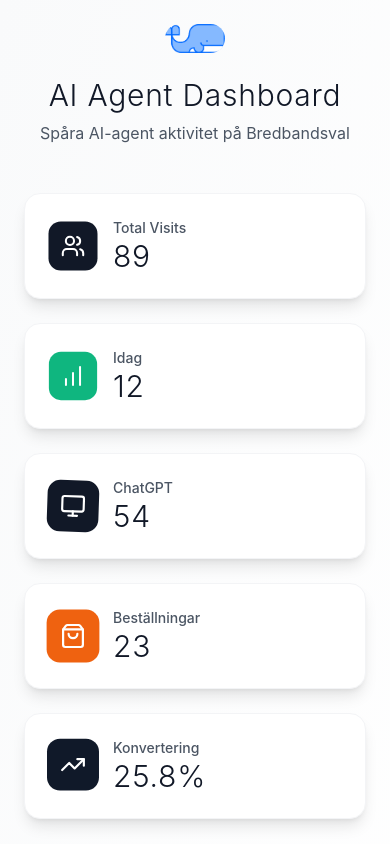
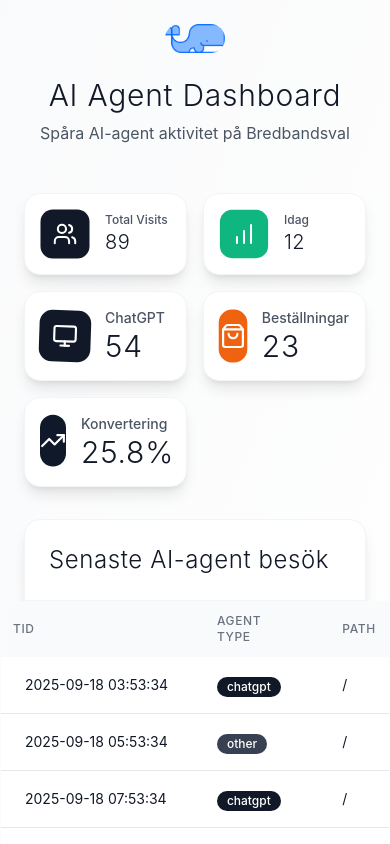
Before and after one commit to chgenberg/bredbandsval, a Next.js app: page /admin/ai-agents in a window 390 px wide. Shown: the top 844 px of the page. Built offline with nearby package versions, Linux system fonts and the light colour scheme.

Commit message:
feat(mobile): optimize admin dashboards for mobile with responsive grid, smaller padding, responsive text sizes, and horizontal scroll for tables

```diff
--- a/app/admin/ai-agents/page.tsx
+++ b/app/admin/ai-agents/page.tsx
@@ -93,12 +93,12 @@
         </div>
 
         {/* Stats Cards */}
-        <div className="grid grid-cols-1 md:grid-cols-2 lg:grid-cols-5 gap-6 mb-8">
+        <div className="grid grid-cols-2 md:grid-cols-3 lg:grid-cols-5 gap-4 md:gap-6 mb-8">
           <motion.div
             initial={{ opacity: 0, y: 20 }}
             animate={{ opacity: 1, y: 0 }}
             whileHover={{ scale: 1.02 }}
-            className="bg-white rounded-2xl p-6 shadow-lg border border-gray-100 hover:shadow-xl transition-all"
+            className="bg-white rounded-2xl p-4 md:p-6 shadow-lg border border-gray-100 hover:shadow-xl transition-all"
           >
             <div className="flex items-center gap-4">
               <motion.div
@@ -112,8 +112,8 @@
                 <Users className="w-6 h-6 text-white" />
               </motion.div>
               <div>
-                <p className="text-sm font-medium text-gray-600">Total Visits</p>
-                <p className="text-3xl font-light text-gray-900 tracking-wide">{stats.total_visits}</p>
+                <p className="text-xs md:text-sm font-medium text-gray-600">Total Visits</p>
+                <p className="text-xl md:text-3xl font-light text-gray-900 tracking-wide">{stats.total_visits}</p>
               </div>
             </div>
           </motion.div>
@@ -123,7 +123,7 @@
             animate={{ opacity: 1, y: 0 }}
             transition={{ delay: 0.1 }}
             whileHover={{ scale: 1.02 }}
-            className="bg-white rounded-2xl p-6 shadow-lg border border-gray-100 hover:shadow-xl transition-all"
+            className="bg-white rounded-2xl p-4 md:p-6 shadow-lg border border-gray-100 hover:shadow-xl transition-all"
           >
             <div className="flex items-center gap-4">
               <motion.div
@@ -137,8 +137,8 @@
                 <BarChart className="w-6 h-6 text-white" />
               </motion.div>
               <div>
-                <p className="text-sm font-medium text-gray-600">Idag</p>
-                <p className="text-3xl font-light text-gray-900 tracking-wide">{stats.today_visits}</p>
+                <p className="text-xs md:text-sm font-medium text-gray-600">Idag</p>
+                <p className="text-xl md:text-3xl font-light text-gray-900 tracking-wide">{stats.today_visits}</p>
               </div>
             </div>
           </motion.div>
@@ -148,7 +148,7 @@
             animate={{ opacity: 1, y: 0 }}
             transition={{ delay: 0.2 }}
             whileHover={{ scale: 1.02 }}
-            className="bg-white rounded-2xl p-6 shadow-lg border border-gray-100 hover:shadow-xl transition-all"
+            className="bg-white rounded-2xl p-4 md:p-6 shadow-lg border border-gray-100 hover:shadow-xl transition-all"
           >
             <div className="flex items-center gap-4">
               <motion.div
@@ -173,7 +173,7 @@
             animate={{ opacity: 1, y: 0 }}
             transition={{ delay: 0.3 }}
             whileHover={{ scale: 1.02 }}
-            className="bg-white rounded-2xl p-6 shadow-lg border border-gray-100 hover:shadow-xl transition-all"
+            className="bg-white rounded-2xl p-4 md:p-6 shadow-lg border border-gray-100 hover:shadow-xl transition-all"
           >
             <div className="flex items-center gap-4">
               <motion.div
@@ -198,7 +198,7 @@
             animate={{ opacity: 1, y: 0 }}
             transition={{ delay: 0.4 }}
             whileHover={{ scale: 1.02 }}
-            className="bg-white rounded-2xl p-6 shadow-lg border border-gray-100 hover:shadow-xl transition-all"
+            className="bg-white rounded-2xl p-4 md:p-6 shadow-lg border border-gray-100 hover:shadow-xl transition-all"
           >
             <div className="flex items-center gap-4">
               <motion.div
@@ -230,12 +230,12 @@
             <h2 className="text-2xl font-light text-gray-900 tracking-wide">Senaste AI-agent besök</h2>
           </div>
 
-          <div className="overflow-x-auto">
-            <table className="w-full">
+          <div className="overflow-x-auto -mx-6 md:mx-0">
+            <table className="w-full min-w-[640px]">
               <thead className="bg-gray-50">
                 <tr>
-                  <th className="px-6 py-3 text-left text-xs font-medium text-gray-500 uppercase tracking-wider">
-                    Time
+                  <th className="px-3 md:px-6 py-3 text-left text-xs font-medium text-gray-500 uppercase tracking-wider">
+                    Tid
                   </th>
                   <th className="px-6 py-3 text-left text-xs font-medium text-gray-500 uppercase tracking-wider">
                     Agent Type
--- a/app/admin/ai-analytics/page.tsx
+++ b/app/admin/ai-analytics/page.tsx
@@ -105,12 +105,12 @@
         </div>
 
         {/* Summary Stats */}
-        <div className="grid grid-cols-1 md:grid-cols-2 lg:grid-cols-4 gap-6 mb-8">
+        <div className="grid grid-cols-2 md:grid-cols-4 gap-4 md:gap-6 mb-8">
           <motion.div
             initial={{ opacity: 0, y: 20 }}
             animate={{ opacity: 1, y: 0 }}
             whileHover={{ scale: 1.02 }}
-            className="bg-white rounded-2xl p-6 shadow-lg border border-gray-100 hover:shadow-xl transition-all"
+            className="bg-white rounded-2xl p-4 md:p-6 shadow-lg border border-gray-100 hover:shadow-xl transition-all"
           >
             <div className="flex items-center gap-4">
               <motion.div
@@ -124,8 +124,8 @@
                 <Users className="w-6 h-6 text-white" />
               </motion.div>
               <div>
-                <p className="text-sm font-medium text-gray-600">Totala sessioner</p>
-                <p className="text-3xl font-light text-gray-900 tracking-wide">{summary.total_sessions || 0}</p>
+                <p className="text-xs md:text-sm font-medium text-gray-600">Totala sessioner</p>
+                <p className="text-lg md:text-3xl font-light text-gray-900 tracking-wide">{summary.total_sessions || 0}</p>
               </div>
             </div>
           </motion.div>
@@ -135,7 +135,7 @@
             animate={{ opacity: 1, y: 0 }}
             transition={{ delay: 0.1 }}
             whileHover={{ scale: 1.02 }}
-            className="bg-white rounded-2xl p-6 shadow-lg border border-gray-100 hover:shadow-xl transition-all"
+            className="bg-white rounded-2xl p-4 md:p-6 shadow-lg border border-gray-100 hover:shadow-xl transition-all"
           >
             <div className="flex items-center gap-4">
               <motion.div
@@ -162,7 +162,7 @@
             animate={{ opacity: 1, y: 0 }}
             transition={{ delay: 0.2 }}
             whileHover={{ scale: 1.02 }}
-            className="bg-white rounded-2xl p-6 shadow-lg border border-gray-100 hover:shadow-xl transition-all"
+            className="bg-white rounded-2xl p-4 md:p-6 shadow-lg border border-gray-100 hover:shadow-xl transition-all"
           >
             <div className="flex items-center gap-4">
               <motion.div
@@ -187,7 +187,7 @@
             animate={{ opacity: 1, y: 0 }}
             transition={{ delay: 0.3 }}
             whileHover={{ scale: 1.02 }}
-            className="bg-white rounded-2xl p-6 shadow-lg border border-gray-100 hover:shadow-xl transition-all"
+            className="bg-white rounded-2xl p-4 md:p-6 shadow-lg border border-gray-100 hover:shadow-xl transition-all"
           >
             <div className="flex items-center gap-4">
               <motion.div
@@ -310,8 +310,8 @@
             </h3>
           </div>
 
-          <div className="overflow-x-auto">
-            <table className="w-full">
+          <div className="overflow-x-auto -mx-6 md:mx-0">
+            <table className="w-full min-w-[800px]">
               <thead className="bg-gray-50">
                 <tr>
                   <th className="px-6 py-3 text-left text-xs font-medium text-gray-500 uppercase">Session</th>
```
